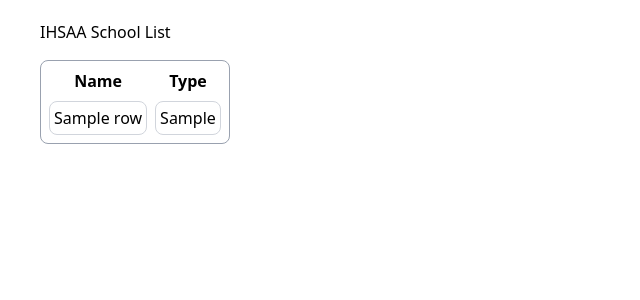
After one commit to ArnayG/CSSemTicTacToe, a Flask app: template templates/index3.html in a window 1280 px wide. The commit adds this page. Shown: the top 300 px of the page, without its empty margins (0-640 px from the left). Run offline with Flask 3, Linux system fonts and the light colour scheme; the template is opened without the code that fills it: most values are stand-ins (such as "Sample title", 1, 10 or a date in 2020).

Commit message:
Assignment 3 Commit

```diff
--- a/app.py
+++ b/app.py
@@ -33,6 +33,19 @@
 def check_draw():
     return all(cell != " - " for row in board for cell in row)
 
+def get_data():
+    rows = []
+    try:
+        with sqlite3.connect("Track.db") as conn:
+            conn.row_factory = sqlite3.Row
+            cur = conn.cursor()
+            cur.execute("SELECT school_name, school_type FROM school")
+            rows = cur.fetchall()
+    except sqlite3.Error as e:
+        print("Database error:", e)
+    return rows
+
+
 # --- Flask Routes ---
 @app.route('/')
 def home():
--- a/static/output.css
+++ b/static/output.css
@@ -22,6 +22,9 @@
     --color-gray-100: oklch(96.7% 0.003 264.542);
     --color-gray-200: oklch(92.8% 0.006 264.531);
     --color-gray-300: oklch(87.2% 0.01 258.338);
+    --color-gray-400: oklch(70.7% 0.022 261.325);
+    --color-gray-500: oklch(55.1% 0.027 264.364);
+    --color-gray-600: oklch(44.6% 0.03 256.802);
     --color-black: #000;
     --color-white: #fff;
     --spacing: 0.25rem;
@@ -34,6 +37,7 @@
     --text-4xl--line-height: calc(2.5 / 2.25);
     --font-weight-bold: 700;
     --font-weight-extrabold: 800;
+    --radius-lg: 0.5rem;
     --radius-3xl: 1.5rem;
     --default-font-family: var(--font-sans);
     --default-mono-font-family: var(--font-mono);
@@ -188,6 +192,24 @@
   }
 }
 @layer utilities {
+  .container {
+    width: 100%;
+    @media (width >= 40rem) {
+      max-width: 40rem;
+    }
+    @media (width >= 48rem) {
+      max-width: 48rem;
+    }
+    @media (width >= 64rem) {
+      max-width: 64rem;
+    }
+    @media (width >= 80rem) {
+      max-width: 80rem;
+    }
+    @media (width >= 96rem) {
+      max-width: 96rem;
+    }
+  }
   .m-1 {
     margin: calc(var(--spacing) * 1);
   }
@@ -209,11 +231,20 @@
   .mt-20 {
     margin-top: calc(var(--spacing) * 20);
   }
+  .mb-4 {
+    margin-bottom: calc(var(--spacing) * 4);
+  }
+  .ml-10 {
+    margin-left: calc(var(--spacing) * 10);
+  }
   .flex {
     display: flex;
   }
   .grid {
     display: grid;
+  }
+  .table {
+    display: table;
   }
   .aspect-square {
     aspect-ratio: 1 / 1;
@@ -272,6 +303,17 @@
   .w-screen {
     width: 100vw;
   }
+  .table-auto {
+    table-layout: auto;
+  }
+  .border-separate {
+    border-collapse: separate;
+  }
+  .border-spacing-2 {
+    --tw-border-spacing-x: calc(var(--spacing) * 2);
+    --tw-border-spacing-y: calc(var(--spacing) * 2);
+    border-spacing: var(--tw-border-spacing-x) var(--tw-border-spacing-y);
+  }
   .cursor-pointer {
     cursor: pointer;
   }
@@ -307,6 +349,19 @@
   }
   .rounded-3xl {
     border-radius: var(--radius-3xl);
+  }
+  .rounded-lg {
+    border-radius: var(--radius-lg);
+  }
+  .border {
+    border-style: var(--tw-border-style);
+    border-width: 1px;
+  }
+  .border-gray-300 {
+    border-color: var(--color-gray-300);
+  }
+  .border-gray-400 {
+    border-color: var(--color-gray-400);
   }
   .bg-black {
     background-color: var(--color-black);
@@ -394,11 +449,17 @@
   .fill-black {
     fill: var(--color-black);
   }
+  .p-1 {
+    padding: calc(var(--spacing) * 1);
+  }
   .p-4 {
     padding: calc(var(--spacing) * 4);
   }
   .p-5 {
     padding: calc(var(--spacing) * 5);
+  }
+  .py-5 {
+    padding-block: calc(var(--spacing) * 5);
   }
   .pt-5 {
     padding-top: calc(var(--spacing) * 5);
@@ -509,6 +570,31 @@
       }
     }
   }
+  .dark\:border-gray-500 {
+    @media (prefers-color-scheme: dark) {
+      border-color: var(--color-gray-500);
+    }
+  }
+  .dark\:border-gray-600 {
+    @media (prefers-color-scheme: dark) {
+      border-color: var(--color-gray-600);
+    }
+  }
+}
+@property --tw-border-spacing-x {
+  syntax: "<length>";
+  inherits: false;
+  initial-value: 0;
+}
+@property --tw-border-spacing-y {
+  syntax: "<length>";
+  inherits: false;
+  initial-value: 0;
+}
+@property --tw-border-style {
+  syntax: "*";
+  inherits: false;
+  initial-value: solid;
 }
 @property --tw-gradient-position {
   syntax: "*";
@@ -617,6 +703,9 @@
 @layer properties {
   @supports ((-webkit-hyphens: none) and (not (margin-trim: inline))) or ((-moz-orient: inline) and (not (color:rgb(from red r g b)))) {
     *, ::before, ::after, ::backdrop {
+      --tw-border-spacing-x: 0;
+      --tw-border-spacing-y: 0;
+      --tw-border-style: solid;
       --tw-gradient-position: initial;
       --tw-gradient-from: #0000;
       --tw-gradient-via: #0000;
--- /dev/null
+++ b/templates/index3.html
@@ -0,0 +1,29 @@
+<!doctype html>
+<html lang="en">
+  <head>
+    <meta charset="utf-8">
+    <title>DB Example</title>
+    <link href="../static/output.css" rel="stylesheet">
+  </head>
+  <body class="bg-light">
+    <div class="container py-5">
+      <h1 class="mb-4 ml-10">IHSAA School List</h1>
+      <table class="rounded-lg ml-10 table-auto border-separate border-spacing-2 border border-gray-400 dark:border-gray-500">
+        <thead class="">
+          <tr>
+            <th>Name</th>
+            <th>Type</th>
+          </tr>
+        </thead>
+        <tbody>
+          {% for row in data %}
+          <tr>
+            <td class="rounded-lg border border-gray-300 dark:border-gray-600 p-1">{{ row['school_name'] }}</td>
+            <td class="rounded-lg border border-gray-300 dark:border-gray-600 p-1">{{ row['school_type'] }}</td>
+          </tr>
+          {% endfor %}
+        </tbody>
+      </table>
+    </div>
+  </body>
+</html>
```
Also changed, not shown: app3.py (added, +24 -0 lines), 1 other file.
